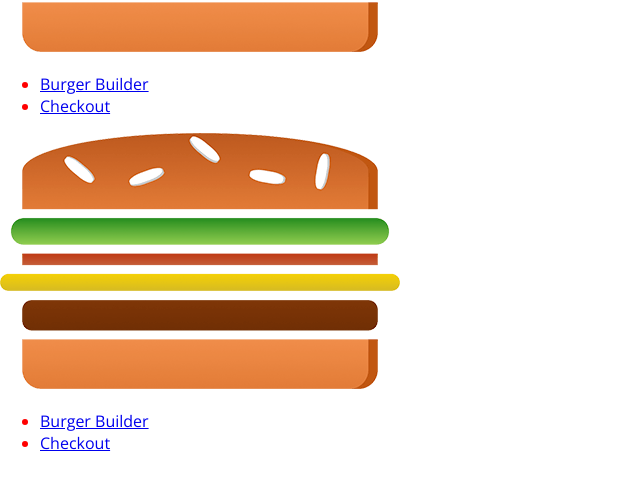
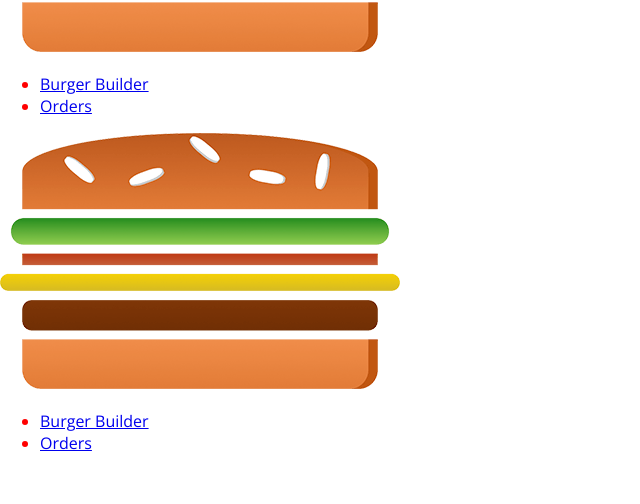
Before and after one commit to mhatiboglu/burger-app, a React app: page /checkout in a window 1280 px wide. Shown: the part 204-708 px from the top of the page, without its empty margins (0-640 px from the left). Built offline with nearby package versions, Linux system fonts and the light colour scheme.

Commit message:
Make reachable to order component via navigation

```diff
--- a/src/App.js
+++ b/src/App.js
@@ -4,13 +4,18 @@
 import Layout from "./hoc/Layout/Layout";
 import BurgerBuilder from "./containers/BurgerBuilder/BurgerBuilder";
 import Checkout from "./containers/Checkout/Checkout";
+import Orders from './containers/Orders/Orders'
+
+
 class App extends Component {
   render() {
     return (
       <Layout>
         <Switch>
           <Route path="/checkout" component={Checkout} />
+          <Route path="/orders" component={Orders} />
           <Route path="/" exact component={BurgerBuilder} />
+
         </Switch>
       </Layout>
     );
--- a/src/components/Navigation/NavigationItems/NavigationItem/NavigationItem.js
+++ b/src/components/Navigation/NavigationItems/NavigationItem/NavigationItem.js
@@ -1,15 +1,13 @@
-
-import React from 'react';
-import classes from './NavigationItem.css'
+import React from "react";
+import { NavLink } from "react-router-dom";
+import classes from "./NavigationItem.css";
 
 const navigationItem = (props) => (
-    <li className={classes.NavigationItem}>
-        <a
-        href={props.link}
-        className={props.active ? classes.active :null}>
-            {props.children}
-        </a>
-    </li>
+  <li className={classes.NavigationItem}>
+    <NavLink to={props.link} exact={props.exact} activeClassName={classes.active}>
+      {props.children}
+    </NavLink>
+  </li>
 );
 
 export default navigationItem;
--- a/src/components/Navigation/NavigationItems/NavigationItems.js
+++ b/src/components/Navigation/NavigationItems/NavigationItems.js
@@ -4,13 +4,15 @@
 
 const navigationItems = (props) => (
   <ul className={classes.NavigationItems}>
-    <NavigationItem link="/" active>
+    <NavigationItem exact link="/" >
       Burger Builder
     </NavigationItem>
 
-    <NavigationItem link="/">
-      Checkout
+    <NavigationItem link="/orders">
+      Orders
     </NavigationItem>
+
+
   </ul>
 );
 
```
